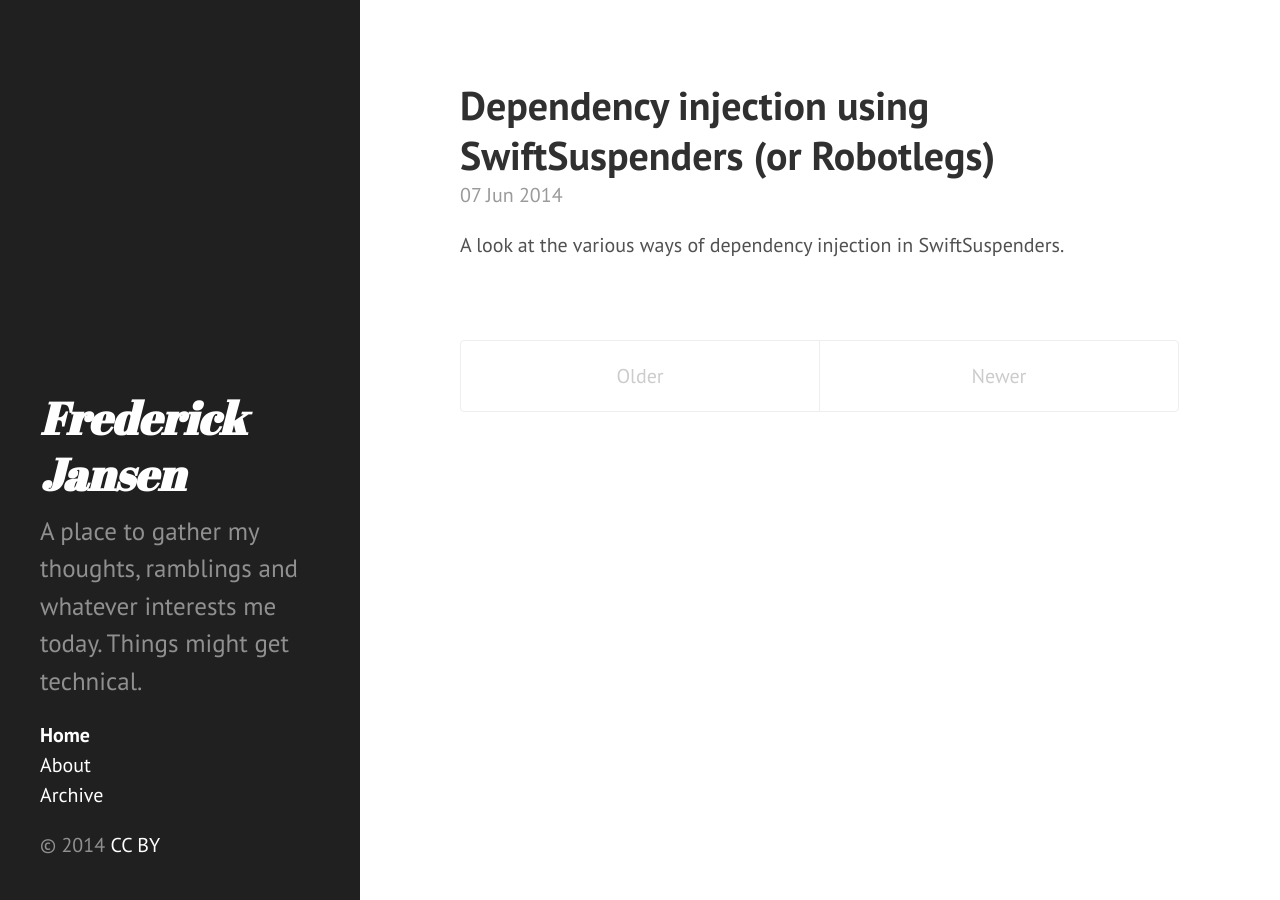
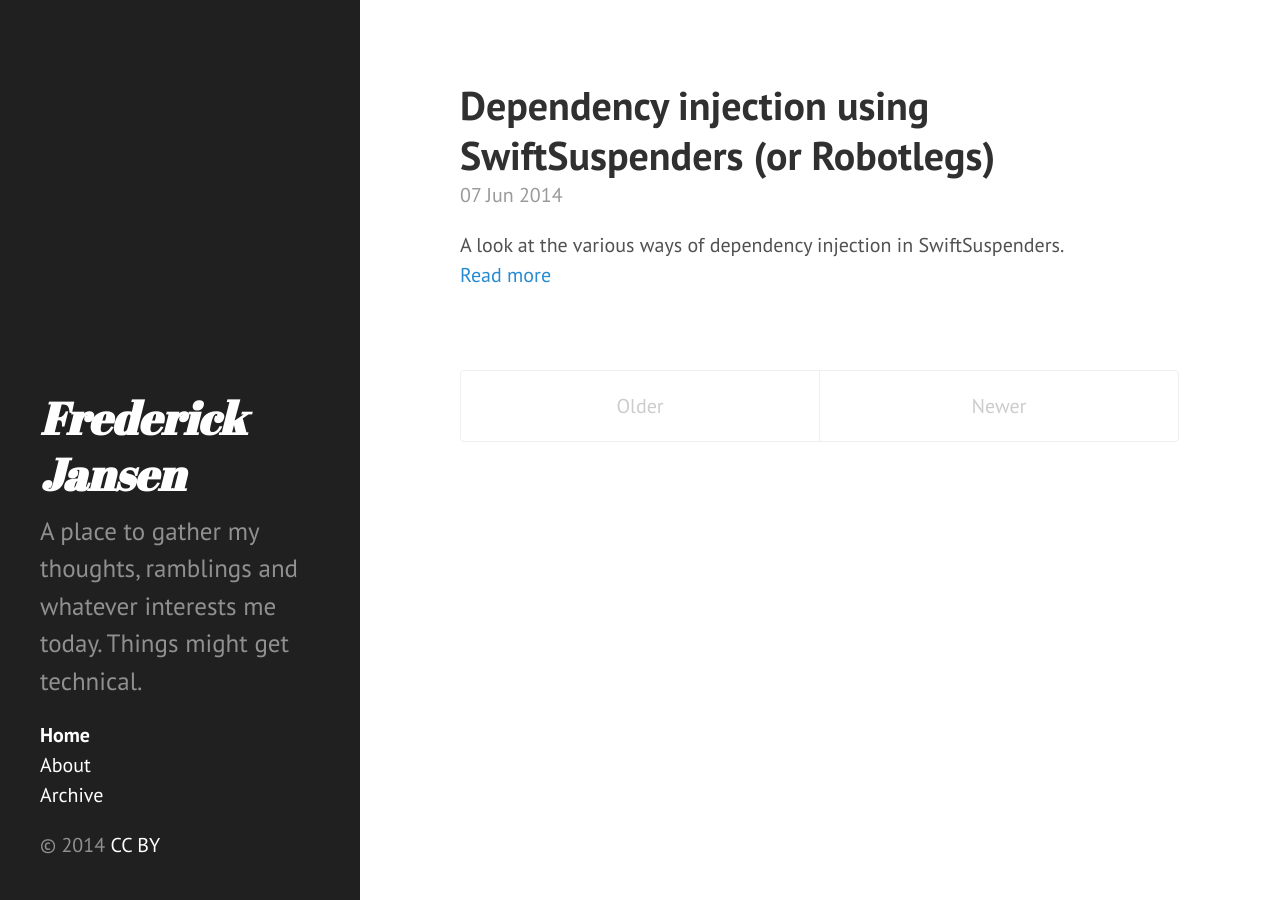
Before and after one commit to frederickjansen/frederickjansen.github.io, a Jekyll site: the page built from index.html, in a window 1280 px wide. Built offline with Jekyll 4.4.1, drawn with Linux system fonts in a browser that asks for light colours; Markdown is read by kramdown in place of the engine named in the settings; the list of posts is cut into pages by our own code.

Commit message:
Added read more to post excerpts

```diff
--- a/index.html
+++ b/index.html
@@ -13,8 +13,8 @@ title: Home
     </h1>
 
     <span class="post-date">{{ post.date | date_to_string }}</span>
-
     {{ post.excerpt }}
+    <p><a href="{{ post.url }}">Read more</a></p>
   </div>
   {% endfor %}
 </div>
```
